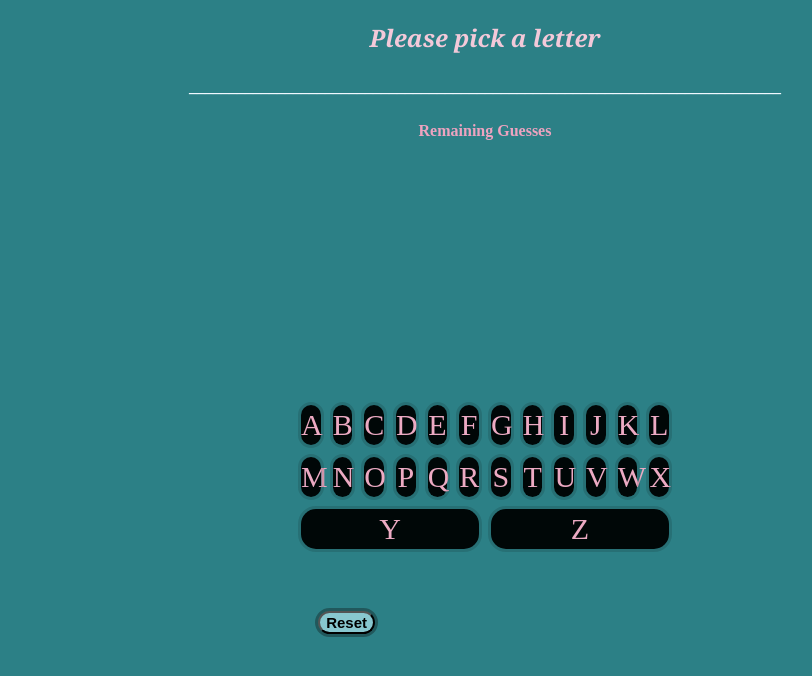
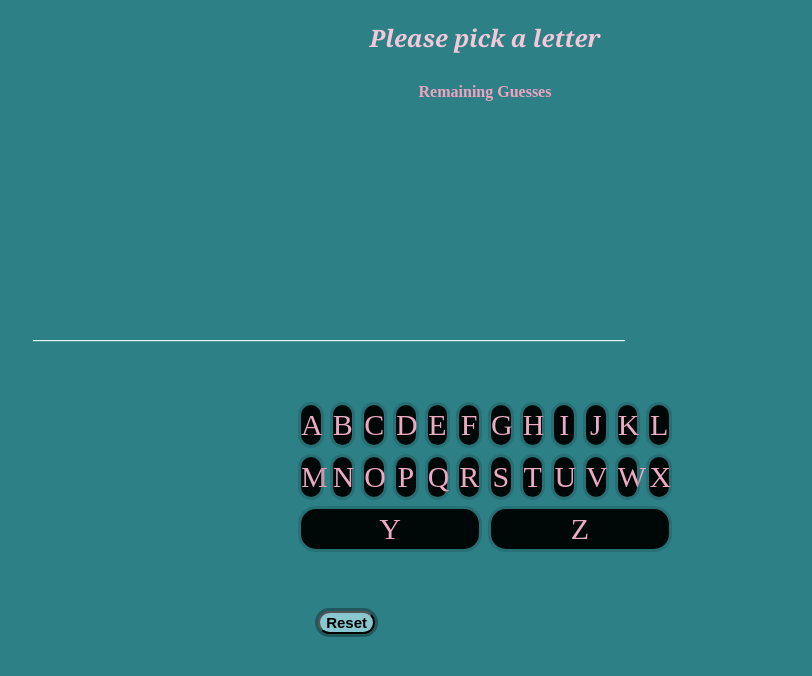
Before and after one commit to Anita9948/Hangman, a plain HTML site: page index.html in a window 1280 px wide. Shown: the part 116-792 px from the top of the page, without its empty margins (155-967 px from the left). Drawn offline with Linux system fonts and the light colour scheme; a web font is replaced by a local one.

Commit message:
style h4

```diff
--- a/style.css
+++ b/style.css
@@ -87,3 +87,8 @@ span {
   padding: 20px;
   visibility: hidden;
 }
+h4 {
+    position: absolute;
+    right: 500px;
+    bottom: 320px;
+}
```
